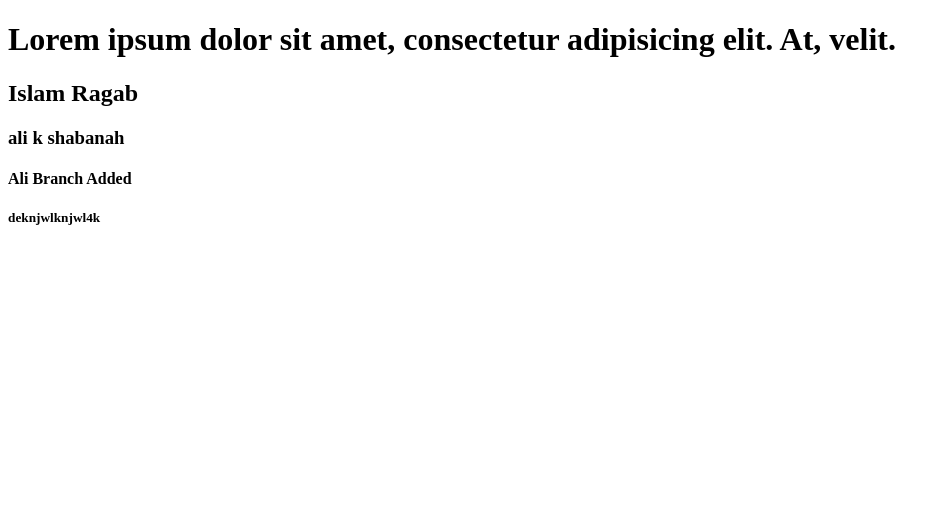
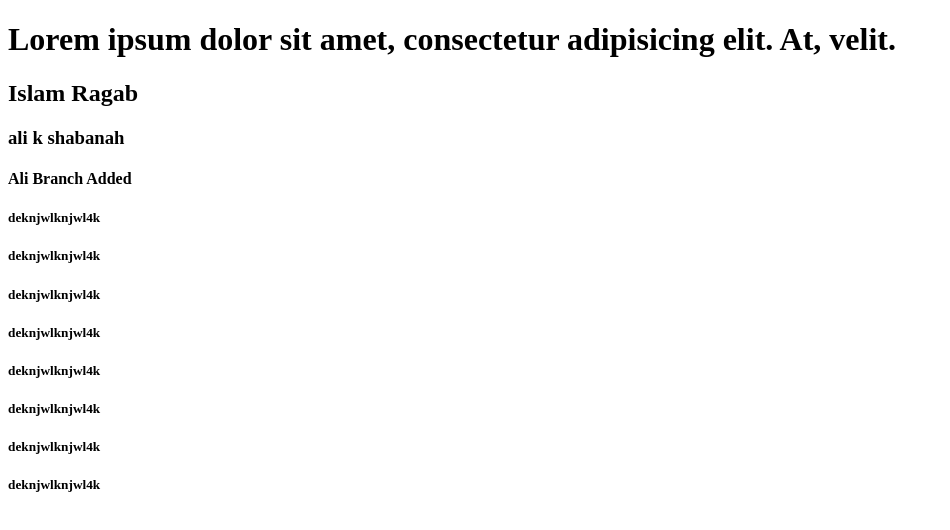
Before and after one commit to ragaabislam/reporfortest, a plain HTML site: page index.html in a window 1280 px wide. Shown: the whole page, without its empty margins (0-950 px from the left). Drawn offline with Linux system fonts and the light colour scheme.

Commit message:
jhjhfwoej

```diff
--- a/index.html
+++ b/index.html
@@ -11,5 +11,12 @@
     <h3>ali k shabanah</h3>
     <h4>Ali Branch Added</h4>
     <h5>deknjwlknjwl4k</h5>
+    <h5>deknjwlknjwl4k</h5>
+    <h5>deknjwlknjwl4k</h5>
+    <h5>deknjwlknjwl4k</h5>
+    <h5>deknjwlknjwl4k</h5>
+    <h5>deknjwlknjwl4k</h5>
+    <h5>deknjwlknjwl4k</h5>
+    <h5>deknjwlknjwl4k</h5>
 </body>
 </html>
```
